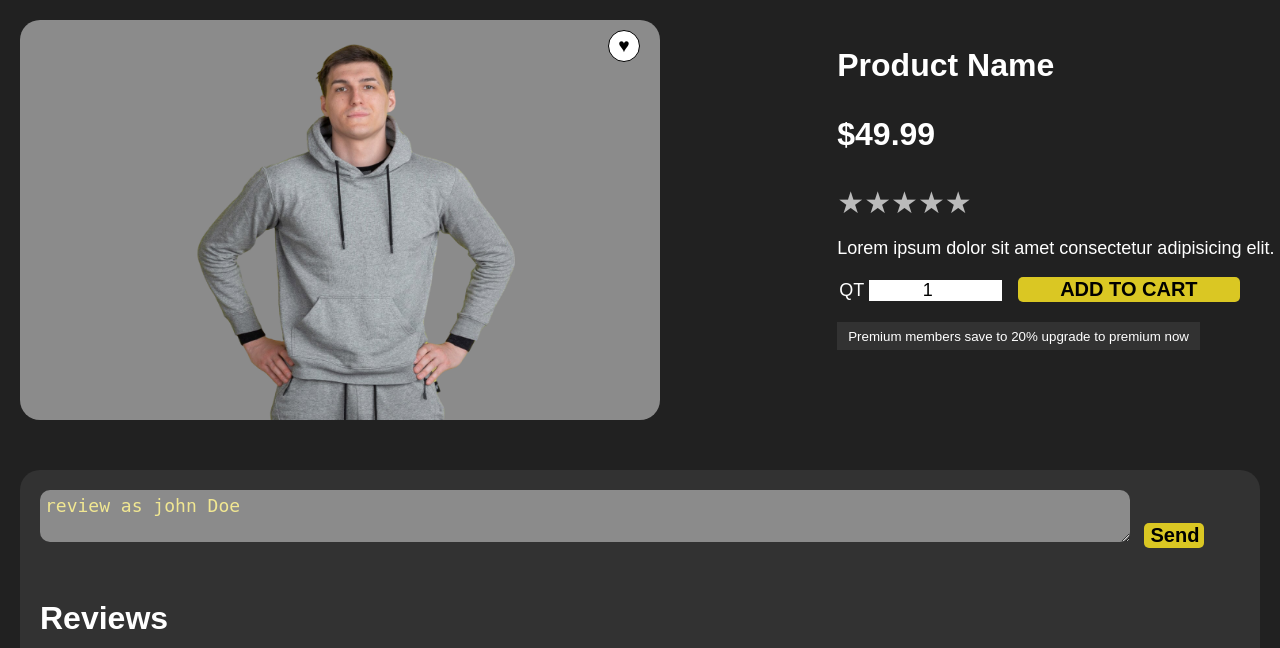
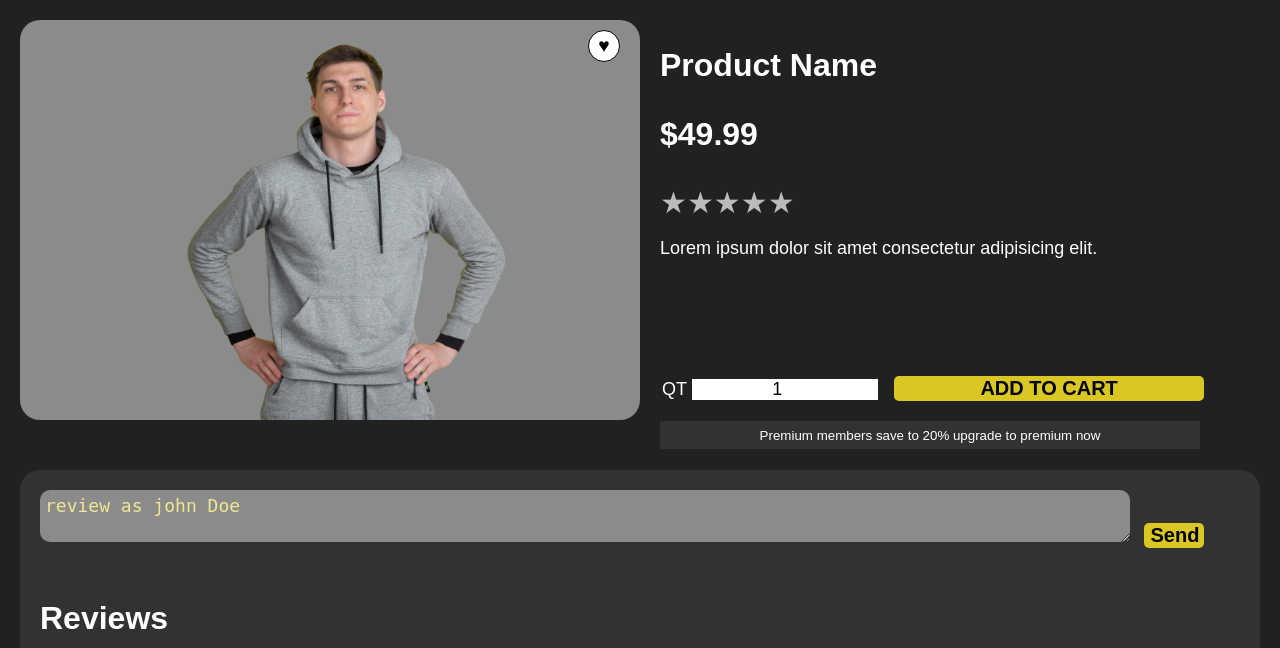
Before and after one commit to 1MR-Joe/web-course-project, a PHP site: page /views/product_details.php in a window 1280 px wide. Shown: the part 180-828 px from the top of the page. Run offline with PHP 8.4, Linux system fonts and the light colour scheme; the template is opened without the code that fills it, so the values that code supplies are empty.

Commit message:
fixing description view

```diff
--- a/css/product_details.css
+++ b/css/product_details.css
@@ -26,7 +26,9 @@ body{
     color: white;
     font-size: 18px;
     max-height: 300px;
-    overflow-y: scroll;
+    width: 100%;
+    height: 30%;
+
 }
 
 .card_btn{
--- a/css/products.css
+++ b/css/products.css
@@ -97,6 +97,12 @@ main {
     font-style: italic;
 }
 
+.description-section{
+    overflow: hidden;
+    text-overflow: ellipsis;
+    white-space: nowrap;
+}
+
 .favorite-button {
     --button-width: 30px;
     width: var(--button-width);
--- a/views/product_details.php
+++ b/views/product_details.php
@@ -22,7 +22,7 @@
                 ♥
             </span>
         </div>
-        <div>
+        <div style="float: right; width:50%;">
             <h2><?php echo $product['name'] ?? "Product Name"; ?></h2>
             <h3><?php echo $product['price_in_cents'] ?? "$49.99" ?></h3>
             <div>
--- a/views/products.php
+++ b/views/products.php
@@ -40,7 +40,7 @@
         <div class="card-right">
             <div class="product-info">
                 <h2 class="product-name">Lorem Ipsum Sit</h2>
-                <p class="product-description">shirts and sweaters</p>
+                <p class="product-description description-section">shirts and sweaters</p>
             </div>
             <h2>
                 <span class="dolor-sign">$</span>
```
